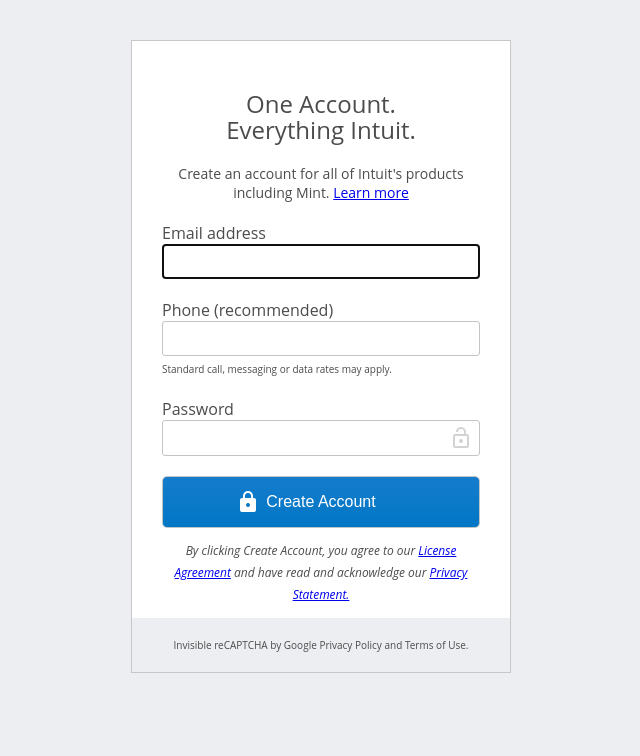
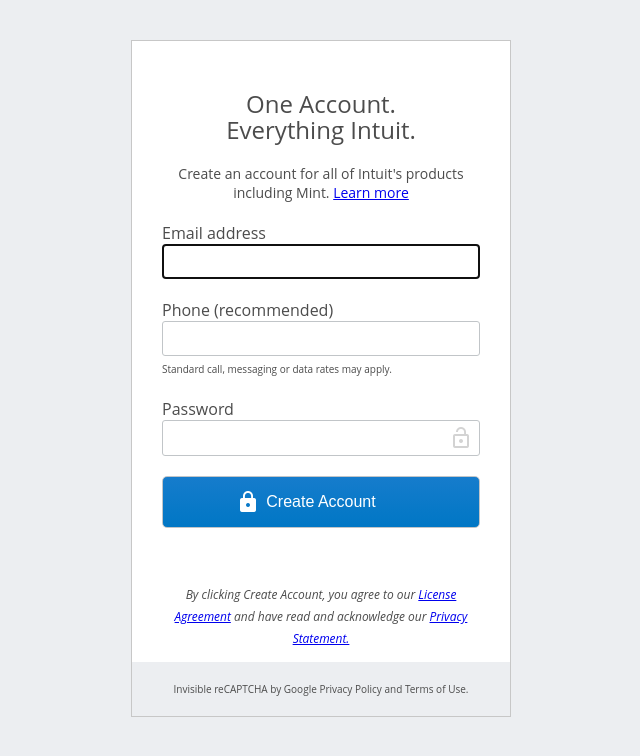
Before and after one commit to suretrust/mint-sign-in-pag, a plain HTML site: page index.html in a window 1280 px wide. Shown: the whole page, without its empty margins (319-959 px from the left). Drawn offline with Linux system fonts and the light colour scheme.

Commit message:
Final commit

```diff
--- a/index.html
+++ b/index.html
@@ -33,7 +33,7 @@
                         <input type="password" id="password" name="password">
                     </fieldset>
 
-                    <button type="submit">Create Account</button>
+                    <button type="submit">Create Account</button><br /><br /><br />
 
                     <center>
                         <p id="license">By clicking Create Account, you agree to our
```
